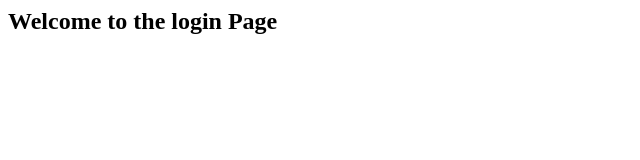
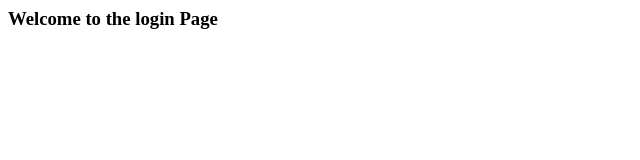
Before and after one commit to santvan3207/firstRepoByBharath, a plain HTML site: page login.html in a window 1280 px wide. Shown: the whole page, without its empty margins (0-640 px from the left). Drawn offline with Linux system fonts and the light colour scheme.

Commit message:
mesg size was decreased

```diff
--- a/login.html
+++ b/login.html
@@ -1,6 +1,6 @@
 <html>
 	<body>
-		<h2>Welcome to the login Page</h2>
+		<h3>Welcome to the login Page</h3>
 		<form method='post">
 			Username:<input type="text" placeholder="username"/></br>
 			Password:<input type="password" placeholder="password"/></br>
```
